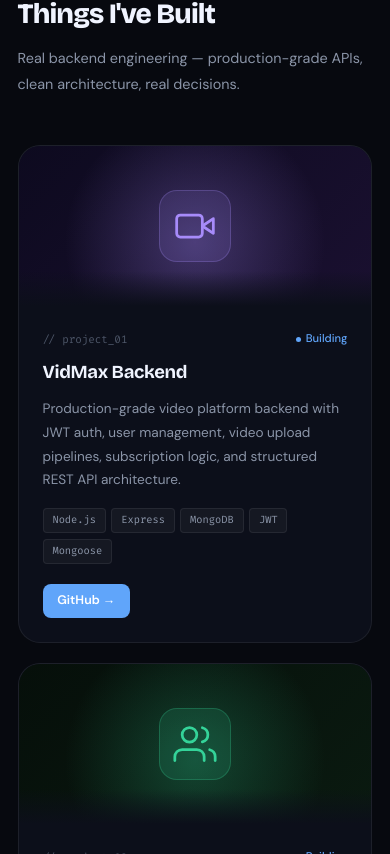
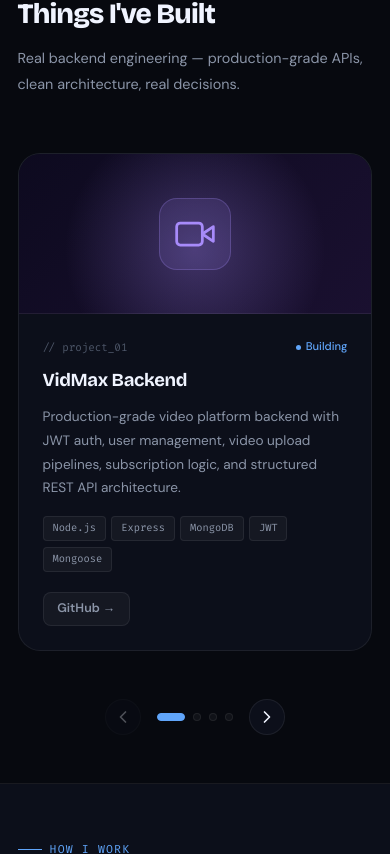
Before and after one commit to ssiddiquiii/sameed-portfolio, a React (Vite) app: page / in a window 390 px wide. Shown: the part 5450-6304 px from the top of the page. Built offline with nearby package versions, Linux system fonts and the light colour scheme.

Commit message:
core data, components, and global styling, along with minor configuration updates.

```diff
--- a/index.html
+++ b/index.html
@@ -16,8 +16,9 @@
   <meta property="og:title" content="Sameed Siddiqui · MERN Stack Developer" />
   <meta property="og:description"
     content="Production-ready full-stack applications — robust APIs, scalable backends, precise React UIs." />
-  <meta property="og:url" content="https://samedsiddiqui.me" />
+  <meta property="og:url" content="https://sameedsiddiqui.me" />
   <meta property="og:image" content="/icon-512.png" />
+  <meta name="theme-color" content="#07090F" />
 
   <!-- ═══ FONTS ═══ -->
   <link rel="preconnect" href="https://fonts.googleapis.com" />
--- a/src/components/Projects.jsx
+++ b/src/components/Projects.jsx
@@ -1,3 +1,4 @@
+import { useRef, useState, useEffect, useCallback } from "react";
 import { PROJECTS } from "../data";
 
 /* ── Project SVG Icons ─────────────────────────────────────────── */
@@ -75,6 +76,19 @@ const ActivityIcon = () => (
   </svg>
 );
 
+/* ── Arrow Icons ───────────────────────────────────────────────── */
+const ChevronLeft = () => (
+  <svg width="20" height="20" viewBox="0 0 24 24" fill="none" stroke="currentColor" strokeWidth="2" strokeLinecap="round" strokeLinejoin="round">
+    <polyline points="15 18 9 12 15 6" />
+  </svg>
+);
+
+const ChevronRight = () => (
+  <svg width="20" height="20" viewBox="0 0 24 24" fill="none" stroke="currentColor" strokeWidth="2" strokeLinecap="round" strokeLinejoin="round">
+    <polyline points="9 6 15 12 9 18" />
+  </svg>
+);
+
 const ICON_MAP = {
   video: {
     component: <VideoIcon />,
@@ -103,6 +117,69 @@ const ICON_MAP = {
 };
 
 export default function Projects() {
+  const trackRef = useRef(null);
+  const [activePage, setActivePage] = useState(0);
+  const [totalPages, setTotalPages] = useState(1);
+  const [atStart, setAtStart] = useState(true);
+  const [atEnd, setAtEnd] = useState(false);
+
+  /* ── Calculate pages & sync with scroll ──────────────────────── */
+  const handleScroll = useCallback(() => {
+    const el = trackRef.current;
+    if (!el) return;
+
+    const scrollLeft = el.scrollLeft;
+    const maxScroll = el.scrollWidth - el.clientWidth;
+
+    setAtStart(scrollLeft <= 2);
+    setAtEnd(scrollLeft >= maxScroll - 2);
+
+    // How many cards fit in view?
+    const cards = el.querySelectorAll(".project-card");
+    if (!cards.length) return;
+    const cardWidth = cards[0].offsetWidth + 20; // card + gap
+    const visible = Math.max(1, Math.round(el.clientWidth / cardWidth));
+    const pages = Math.max(1, cards.length - visible + 1);
+    setTotalPages(pages);
+
+    // Which page are we on?
+    const page = Math.min(
+      pages - 1,
+      Math.round(scrollLeft / cardWidth)
+    );
+    setActivePage(page);
+  }, []);
+
+  useEffect(() => {
+    const el = trackRef.current;
+    if (!el) return;
+    el.addEventListener("scroll", handleScroll, { passive: true });
+    window.addEventListener("resize", handleScroll);
+    handleScroll();
+    return () => {
+      el.removeEventListener("scroll", handleScroll);
+      window.removeEventListener("resize", handleScroll);
+    };
+  }, [handleScroll]);
+
+  /* ── Navigation helpers ──────────────────────────────────────── */
+  const scrollToPage = (page) => {
+    const el = trackRef.current;
+    if (!el) return;
+    const cards = el.querySelectorAll(".project-card");
+    if (!cards.length) return;
+    const cardWidth = cards[0].offsetWidth + 20;
+    el.scrollTo({ left: page * cardWidth, behavior: "smooth" });
+  };
+
+  const prev = () => {
+    if (activePage > 0) scrollToPage(activePage - 1);
+  };
+
+  const next = () => {
+    if (activePage < totalPages - 1) scrollToPage(activePage + 1);
+  };
+
   return (
     <section
       id="projects"
@@ -119,20 +196,15 @@ export default function Projects() {
           </p>
         </div>
 
-        <div
-          style={{
-            display: "grid",
-            gridTemplateColumns:
-              "repeat(auto-fill,minmax(min(100%,340px),1fr))",
-            gap: "1.25rem",
-            marginTop: "3rem",
-          }}
-        >
+        {/* Slider wrapper */}
+        <div className="slider-wrapper reveal" style={{ marginTop: "3rem" }}>
+          {/* Scrollable track */}
+          <div className="projects-slider" ref={trackRef}>
             {PROJECTS.map((p, i) => {
               const iconKey = Object.keys(ICON_MAP)[i] || "activity";
               const icon = ICON_MAP[iconKey];
               return (
-              <div key={p.num} className={`project-card reveal delay-${i + 1}`}>
+                <div key={p.num} className="project-card">
                   {/* Header — SVG icon centered on gradient bg */}
                   <div className="project-header" style={p.bgStyle}>
                     <div
@@ -259,7 +331,7 @@ export default function Projects() {
                         href={p.github}
                         target="_blank"
                         rel="noreferrer"
-                      className="plink primary"
+                        className="plink"
                       >
                         GitHub →
                       </a>
@@ -269,19 +341,36 @@ export default function Projects() {
               );
             })}
           </div>
+        </div>
 
-        <div
-          className="reveal"
-          style={{ textAlign: "center", marginTop: "2.5rem" }}
+        {/* Navigation: arrows + dots */}
+        <div className="slider-nav reveal">
+          <button
+            className={`slider-arrow${atStart ? " disabled" : ""}`}
+            onClick={prev}
+            aria-label="Previous project"
           >
-          <a
-            href="https://github.com/ssiddiquiii"
-            target="_blank"
-            rel="noreferrer"
-            className="cta-secondary"
+            <ChevronLeft />
+          </button>
+
+          <div className="slider-dots">
+            {Array.from({ length: totalPages }, (_, i) => (
+              <button
+                key={i}
+                className={`slider-dot${i === activePage ? " active" : ""}`}
+                onClick={() => scrollToPage(i)}
+                aria-label={`Go to page ${i + 1}`}
+              />
+            ))}
+          </div>
+
+          <button
+            className={`slider-arrow${atEnd ? " disabled" : ""}`}
+            onClick={next}
+            aria-label="Next project"
           >
-            View All on GitHub →
-          </a>
+            <ChevronRight />
+          </button>
         </div>
       </div>
     </section>
--- a/src/index.css
+++ b/src/index.css
@@ -555,15 +555,48 @@ section    { overflow-x: hidden; }
 }
 
 /* ═══════════════════════════════════════════
-   PROJECTS
+   PROJECTS — SLIDER
 ═══════════════════════════════════════════ */
+
+/* Wrapper that positions arrows relative to the track */
+.slider-wrapper {
+  position: relative;
+}
+
+/* Horizontal scroll track */
+.projects-slider {
+  display: flex;
+  gap: 1.25rem;
+  overflow-x: auto;
+  scroll-snap-type: x mandatory;
+  scroll-behavior: smooth;
+  -webkit-overflow-scrolling: touch;
+  padding: 0.5rem 0 1.5rem;
+  /* hide scrollbar */
+  scrollbar-width: none;
+  -ms-overflow-style: none;
+}
+.projects-slider::-webkit-scrollbar { display: none; }
+
+/* Card sizing — each card is a fixed proportion of the track */
 .project-card {
-  background: var(--bg-2); border: 1px solid var(--border);
-  border-radius: var(--radius-lg); overflow: hidden;
+  flex: 0 0 calc(33.333% - 0.85rem);
+  min-width: 300px;
+  scroll-snap-align: start;
+  background: var(--bg-2);
+  border: 1px solid var(--border);
+  border-radius: var(--radius-lg);
+  overflow: hidden;
   transition: all 0.35s var(--ease);
-  display: flex; flex-direction: column;
+  display: flex;
+  flex-direction: column;
 }
-.project-card:hover { transform: translateY(-6px); border-color: var(--border-h); box-shadow: 0 24px 60px rgba(var(--accent-rgb), 0.1); }
+.project-card:hover {
+  transform: translateY(-6px);
+  border-color: var(--border-h);
+  box-shadow: 0 24px 60px rgba(var(--accent-rgb), 0.1);
+}
+
 .project-header {
   height: 160px;
   display: flex; align-items: center; justify-content: center;
@@ -571,9 +604,68 @@ section    { overflow-x: hidden; }
 }
 .project-header::after {
   content: ''; position: absolute;
-  bottom: 0; left: 0; right: 0; height: 35px;
-  background: linear-gradient(to bottom, transparent, var(--bg-2));
+  bottom: 0; left: 0; right: 0; height: 1px;
+  background: var(--border);
 }
+
+/* ── Slider navigation row (arrows + dots) ─────────────────────── */
+.slider-nav {
+  display: flex;
+  align-items: center;
+  justify-content: center;
+  gap: 1rem;
+  margin-top: 1.5rem;
+}
+
+.slider-arrow {
+  width: 42px; height: 42px;
+  border-radius: 50%;
+  border: 1px solid var(--border);
+  background: var(--bg-2);
+  color: var(--text-1);
+  display: flex; align-items: center; justify-content: center;
+  cursor: pointer;
+  transition: all 0.25s var(--ease);
+  flex-shrink: 0;
+}
+.slider-arrow:hover {
+  border-color: var(--border-h);
+  background: var(--surface-h);
+  box-shadow: 0 0 20px rgba(var(--accent-rgb), 0.2);
+  transform: scale(1.08);
+}
+.slider-arrow.disabled {
+  opacity: 0.3;
+  pointer-events: none;
+}
+
+/* ── Dot indicators ────────────────────────────────────────────── */
+.slider-dots {
+  display: flex;
+  align-items: center;
+  gap: 0.5rem;
+}
+.slider-dot {
+  width: 8px; height: 8px;
+  border-radius: 50%;
+  border: 1px solid var(--border);
+  background: var(--surface);
+  cursor: pointer;
+  transition: all 0.3s var(--ease);
+  padding: 0;
+}
+.slider-dot:hover {
+  border-color: var(--border-h);
+  background: var(--surface-h);
+}
+.slider-dot.active {
+  width: 28px;
+  border-radius: 100px;
+  background: var(--accent);
+  border-color: var(--accent);
+}
+
+/* ── Project tags & links (unchanged) ──────────────────────────── */
 .ptag {
   font-family: 'Fira Code', monospace; font-size: 0.65rem;
   padding: 0.2rem 0.55rem;
@@ -681,20 +773,97 @@ section    { overflow-x: hidden; }
 /* ═══════════════════════════════════════════
    FOOTER
 ═══════════════════════════════════════════ */
-.footer {
-  background: var(--bg-2); border-top: 1px solid var(--border);
-  padding: 2rem var(--page-x);
+@keyframes gradientSlide {
+  0%   { background-position: 0% center; }
+  100% { background-position: 200% center; }
 }
-.social-btn {
-  width: 38px; height: 38px;
+
+.footer-main {
+  background: var(--bg-2);
+  position: relative;
+  overflow: hidden;
+  padding: clamp(2.5rem, 5vw, 4rem) clamp(1.25rem, 5vw, 3rem);
+}
+
+.footer-gradient-line {
+  position: absolute;
+  top: 0; left: 0; right: 0;
+  height: 2px;
+  background: linear-gradient(90deg, transparent, var(--accent), var(--accent-2), var(--accent), transparent);
+  background-size: 200% 100%;
+  animation: gradientSlide 4s linear infinite;
+}
+
+.footer-inner {
+  max-width: 1180px;
+  margin: 0 auto;
+  position: relative;
+  z-index: 1;
+}
+
+.footer-top {
+  display: grid;
+  grid-template-columns: 1.2fr 1fr auto;
+  gap: 2rem;
+  align-items: start;
+}
+
+.footer-logo {
+  font-family: 'Bricolage Grotesque', sans-serif;
+  font-size: 1.4rem;
+  font-weight: 800;
+  letter-spacing: -0.04em;
+  background: linear-gradient(135deg, var(--text-1) 30%, var(--accent));
+  -webkit-background-clip: text;
+  -webkit-text-fill-color: transparent;
+  background-clip: text;
+  line-height: 1;
+}
+
+.footer-nav-links {
+  display: flex;
+  flex-wrap: wrap;
+  gap: 0.4rem;
+}
+
+.footer-link {
+  padding: 0.3rem 0.7rem;
+  font-size: 0.8rem;
+  font-weight: 500;
+  color: var(--text-2);
   border-radius: var(--radius-sm);
+  transition: all 0.2s;
+  text-decoration: none;
+}
+.footer-link:hover {
+  color: var(--text-1);
+  background: var(--surface);
+}
+
+.footer-social-btn {
+  width: 40px; height: 40px;
+  border-radius: 10px;
   border: 1px solid var(--border);
   background: var(--surface);
   display: flex; align-items: center; justify-content: center;
-  font-size: 0.95rem; color: var(--text-2);
-  transition: all 0.2s; text-decoration: none;
+  color: var(--text-2);
+  text-decoration: none;
+  transition: all 0.25s cubic-bezier(0.16, 1, 0.3, 1);
 }
-.social-btn:hover { border-color: var(--border-h); background: var(--surface-h); color: var(--text-1); transform: translateY(-2px); }
+
+.footer-divider {
+  height: 1px;
+  background: var(--border);
+  margin: 2rem 0 1.5rem;
+}
+
+.footer-bottom {
+  display: flex;
+  align-items: center;
+  justify-content: space-between;
+  flex-wrap: wrap;
+  gap: 0.75rem;
+}
 
 /* ═══════════════════════════════════════════
    SCROLL TO TOP
@@ -724,12 +893,18 @@ section    { overflow-x: hidden; }
   .bento-card.span-4 { grid-column: span 6; }
   .bento-card.span-8 { grid-column: span 12; }
   .bento-card.span-6 { grid-column: span 12; }
+
+  /* Slider — show ~2 cards */
+  .project-card { flex: 0 0 calc(50% - 0.65rem); }
 }
 
 @media (max-width: 768px) {
   .about-grid,
   .contact-grid,
   .process-wrap { grid-template-columns: 1fr !important; }
+
+  .footer-top { grid-template-columns: 1fr; gap: 1.5rem; }
+  .footer-bottom { flex-direction: column; align-items: flex-start; }
 }
 
 @media (max-width: 600px) {
@@ -741,6 +916,10 @@ section    { overflow-x: hidden; }
   .bento-grid  { grid-auto-rows: auto; }
   .timeline::before { left: 20px; }
   .timeline-dot { width: 40px; height: 40px; }
+
+  /* Slider — full-width cards */
+  .project-card { flex: 0 0 100%; min-width: 0; }
+  .slider-arrow { width: 36px; height: 36px; }
 }
 
 /* ─── 320px → 480px: small phones ─────────────────────────────────
```
Also changed, not shown: src/components/Contact.jsx (+15 -26 lines), src/components/Footer.jsx (+172 -127 lines), src/data/index.js (+7 -7 lines), 1 other file (tests, documents, lock files or other folders). Lines whose indentation alone changed are shown as unchanged.
